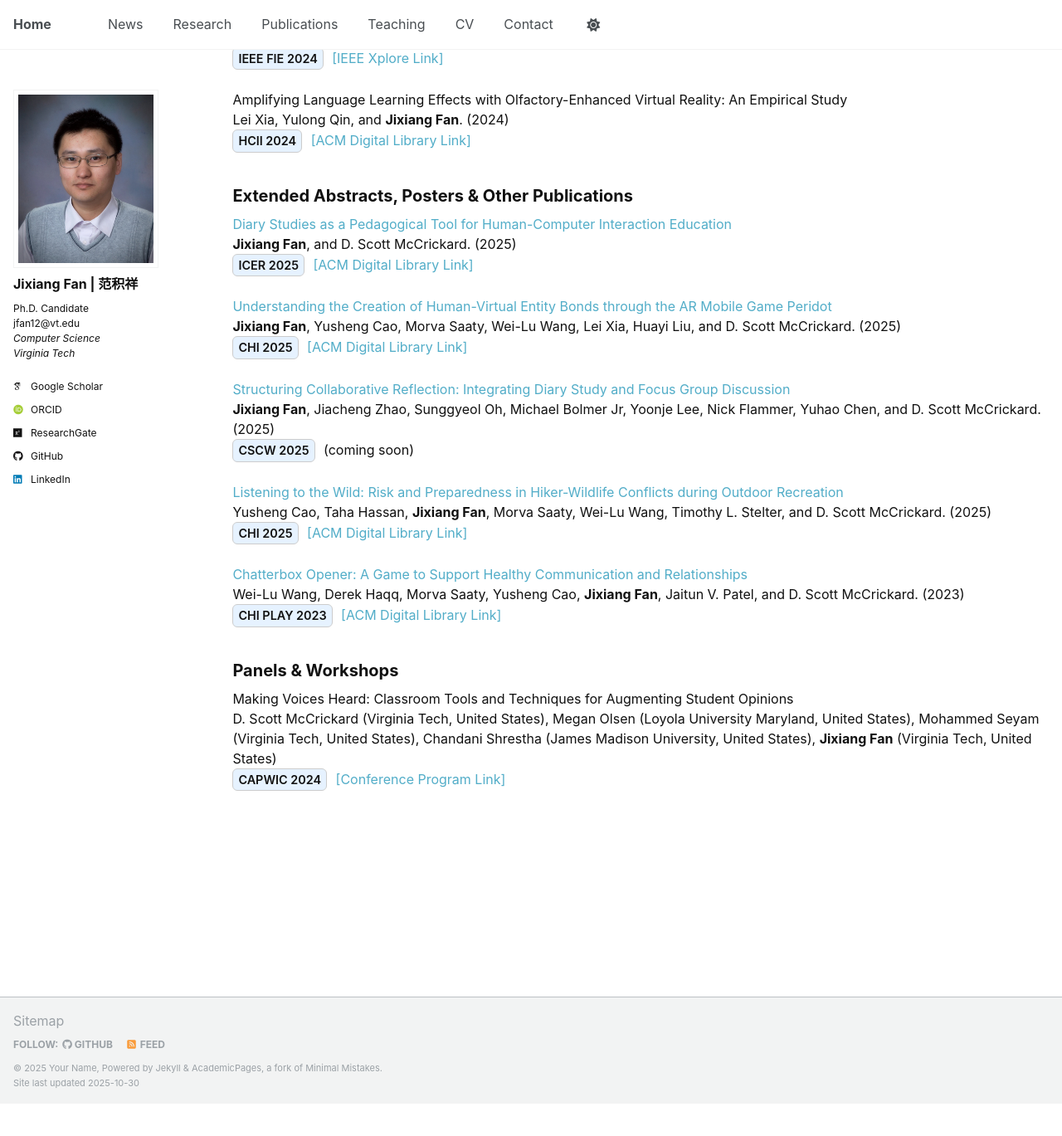
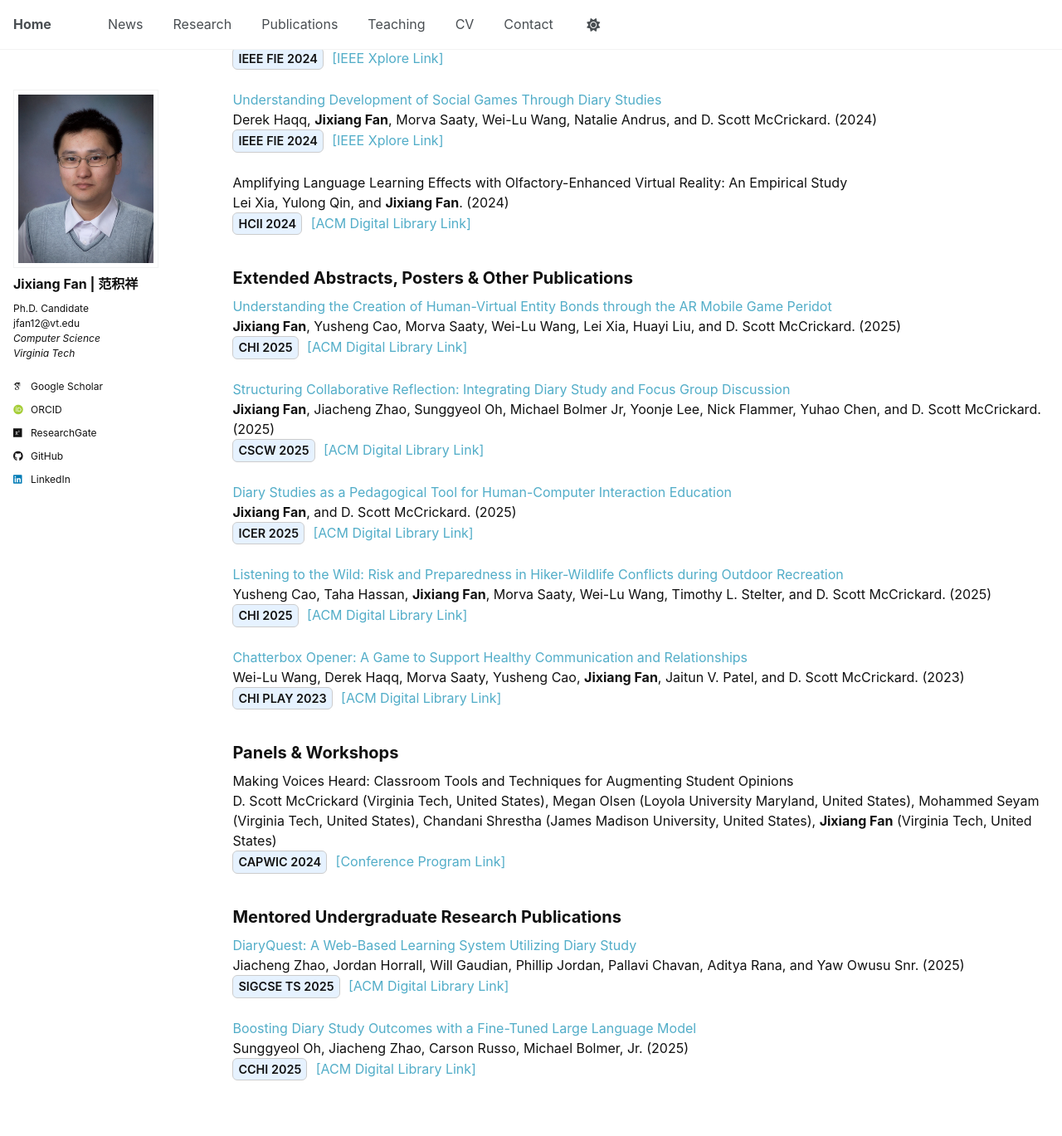
Before and after one commit to JixiangFan/web, a Jekyll site: the page built from _pages/publications.html, in a window 1280 px wide and 1400 px high, scrolled down 1215 px. Shown: the top 1369 px of the window at 83% size. Built offline with Jekyll 4.4.1, drawn with Linux system fonts in a browser that asks for light colours; some web fonts are replaced; before the commit the page ends 2545 px from its top, so only the background shows below that; some of the changed text lies outside the part shown.

Commit message:
Update publications.html

```diff
--- a/_pages/publications.html
+++ b/_pages/publications.html
@@ -95,9 +95,24 @@ archival works.
   <a href="https://dl.acm.org/doi/10.1145/3742901.3742917">[ACM Digital Library Link]</a>
 </div>
 
+<div class="pub-entry">
+  <a href="https://dl.acm.org/doi/pdf/10.1145/3658619.3658621">
+    Education in HCI Outdoors: A Diary Study Approach
+  </a><br>
+
+  <strong>Jixiang Fan</strong>, Morva Saaty, and D. Scott McCrickard. (2024)<br>
+
+  <span style="display:inline-block; padding:2px 6px; font-size:90%;
+               font-weight:600; border:1px solid #ccc; border-radius:6px;
+               background:#e6f2ff; margin-right:6px;">
+    EduCHI 2024
+  </span>
+
+  <a href="https://dl.acm.org/doi/10.1145/3658619.3658621">[ACM Digital Library Link]</a>
+</div>
 
  <div class="pub-entry">
-  <a href="#">
+  <a href="https://dl.acm.org/doi/pdf/10.1145/3757708">
     Writing Home From Afar: Connecting Distant Families through Sharing of Outdoor Experiences with Digital Diaries
   </a><br>
 
@@ -110,7 +125,7 @@ archival works.
     CSCW 2025
   </span>
 
-  (coming soon)
+  <a href="https://dl.acm.org/doi/10.1145/3757708">[ACM Digital Library Link]</a>
 </div>
 
 <div class="pub-entry">
@@ -128,6 +143,24 @@ archival works.
 
   (coming soon)
 </div>
+
+
+<div class="pub-entry">
+  <a href="#">
+    Constructing Commonsense Knowledge Graph for Persona Consistency
+  </a><br>
+
+  Lei Xia, Yuyan Chen, Xiangqin Chen, <strong>Jixiang Fan</strong>, Yan Zan, Xiaomei Li and Zhixu Li. (2026)<br>
+
+  <span style="display:inline-block; padding:2px 6px; font-size:90%;
+               font-weight:600; border:1px solid #ccc; border-radius:6px;
+               background:#e6f2ff; margin-right:6px;">
+    WSDM 2026
+  </span>
+
+  (coming soon)
+</div>
+
 
 
 <div class="pub-entry">
@@ -162,24 +195,6 @@ archival works.
   </span>
 
   (coming soon)
-</div>
-
-
-
-<div class="pub-entry">
-  <a href="https://dl.acm.org/doi/pdf/10.1145/3658619.3658621">
-    Education in HCI Outdoors: A Diary Study Approach
-  </a><br>
-
-  <strong>Jixiang Fan</strong>, Morva Saaty, and D. Scott McCrickard. (2024)<br>
-
-  <span style="display:inline-block; padding:2px 6px; font-size:90%;
-               font-weight:600; border:1px solid #ccc; border-radius:6px;
-               background:#e6f2ff; margin-right:6px;">
-    EduCHI 2024
-  </span>
-
-  <a href="https://dl.acm.org/doi/10.1145/3658619.3658621">[ACM Digital Library Link]</a>
 </div>
 
 <div class="pub-entry">
@@ -245,21 +260,6 @@ archival works.
 
 
 <h2>Extended Abstracts, Posters & Other Publications</h2>
-<div class="pub-entry">
-  <a href="https://dl.acm.org/doi/pdf/10.1145/3702653.3744312">
-    Diary Studies as a Pedagogical Tool for Human-Computer Interaction Education
-  </a><br>
-
-  <strong>Jixiang Fan</strong>, and D. Scott McCrickard. (2025)<br>
-
-  <span style="display:inline-block; padding:2px 6px; font-size:90%;
-               font-weight:600; border:1px solid #ccc; border-radius:6px;
-               background:#e6f2ff; margin-right:6px;">
-    ICER 2025
-  </span>
-
-  <a href="https://dl.acm.org/doi/10.1145/3702653.3744312">[ACM Digital Library Link]</a>
-</div>
 
 <div class="pub-entry">
   <a href="https://dl.acm.org/doi/pdf/10.1145/3706599.3719751">
@@ -278,8 +278,9 @@ archival works.
   <a href="https://dl.acm.org/doi/10.1145/3706599.3719751">[ACM Digital Library Link]</a>
 </div>
 
+
 <div class="pub-entry">
-  <a href="#">
+  <a href="https://dl.acm.org/doi/pdf/10.1145/3715070.3749233">
     Structuring Collaborative Reflection: Integrating Diary Study and Focus Group Discussion
   </a><br>
 
@@ -292,8 +293,27 @@ archival works.
     CSCW 2025
   </span>
 
-  (coming soon)
+  <a href="https://dl.acm.org/doi/10.1145/3715070.3749233">[ACM Digital Library Link]</a>
 </div>
+
+
+
+<div class="pub-entry">
+  <a href="https://dl.acm.org/doi/pdf/10.1145/3702653.3744312">
+    Diary Studies as a Pedagogical Tool for Human-Computer Interaction Education
+  </a><br>
+
+  <strong>Jixiang Fan</strong>, and D. Scott McCrickard. (2025)<br>
+
+  <span style="display:inline-block; padding:2px 6px; font-size:90%;
+               font-weight:600; border:1px solid #ccc; border-radius:6px;
+               background:#e6f2ff; margin-right:6px;">
+    ICER 2025
+  </span>
+
+  <a href="https://dl.acm.org/doi/10.1145/3702653.3744312">[ACM Digital Library Link]</a>
+</div>
+
 
 <div class="pub-entry">
   <a href="https://dl.acm.org/doi/pdf/10.1145/3706599.3721215">
@@ -330,6 +350,11 @@ archival works.
   <a href="https://dl.acm.org/doi/10.1145/3573382.3616074">[ACM Digital Library Link]</a>
 </div>
 
+
+
+
+
+
 <h2>Panels & Workshops</h2>
 
 <div class="pub-entry">
@@ -347,3 +372,38 @@ archival works.
 
   <a href="https://easychair.org/smart-program/ACMCAPWIC2024/2024-04-06.html">[Conference Program Link]</a>
 </div>
+
+
+<h2>Mentored Undergraduate Research Publications</h2>
+
+<div class="pub-entry">
+  <a href="https://dl.acm.org/doi/10.1145/3641555.3705023">
+    DiaryQuest: A Web-Based Learning System Utilizing Diary Study
+  </a><br>
+
+  Jiacheng Zhao, Jordan Horrall, Will Gaudian, Phillip Jordan, Pallavi Chavan, Aditya Rana, and Yaw Owusu Snr. (2025)<br>
+
+  <span style="display:inline-block; padding:2px 6px; font-size:90%;
+               font-weight:600; border:1px solid #ccc; border-radius:6px;
+               background:#e6f2ff; margin-right:6px;">
+    SIGCSE TS 2025
+  </span>
+
+  <a href="https://dl.acm.org/doi/10.1145/3641555.3705023">[ACM Digital Library Link]</a>
+</div>
+
+<div class="pub-entry">
+  <a href="https://dl.acm.org/doi/pdf/10.1145/3706599.3719287">
+    Boosting Diary Study Outcomes with a Fine-Tuned Large Language Model
+  </a><br>
+
+  Sunggyeol Oh, Jiacheng Zhao, Carson Russo, Michael Bolmer, Jr. (2025)<br>
+
+  <span style="display:inline-block; padding:2px 6px; font-size:90%;
+               font-weight:600; border:1px solid #ccc; border-radius:6px;
+               background:#e6f2ff; margin-right:6px;">
+    CCHI 2025
+  </span>
+
+  <a href="https://dl.acm.org/doi/10.1145/3706599.3719287">[ACM Digital Library Link]</a>
+</div>
```
